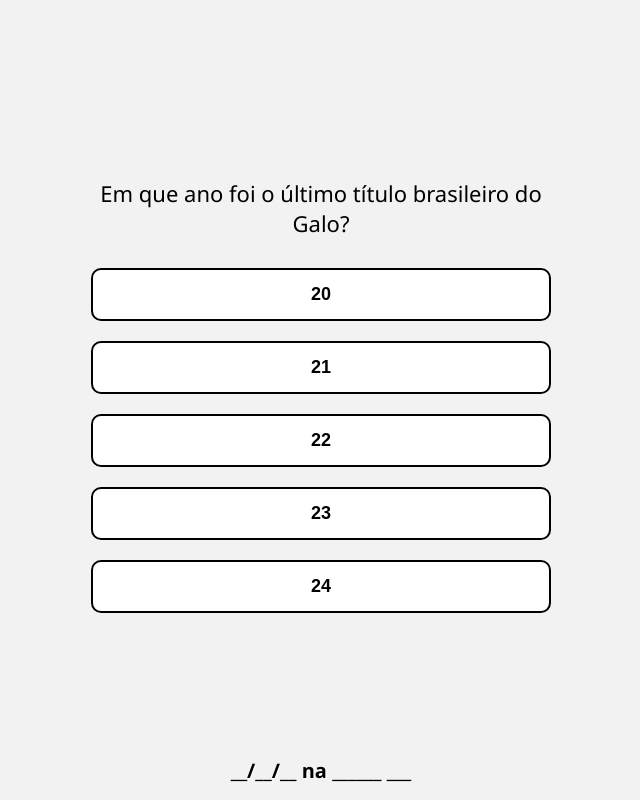
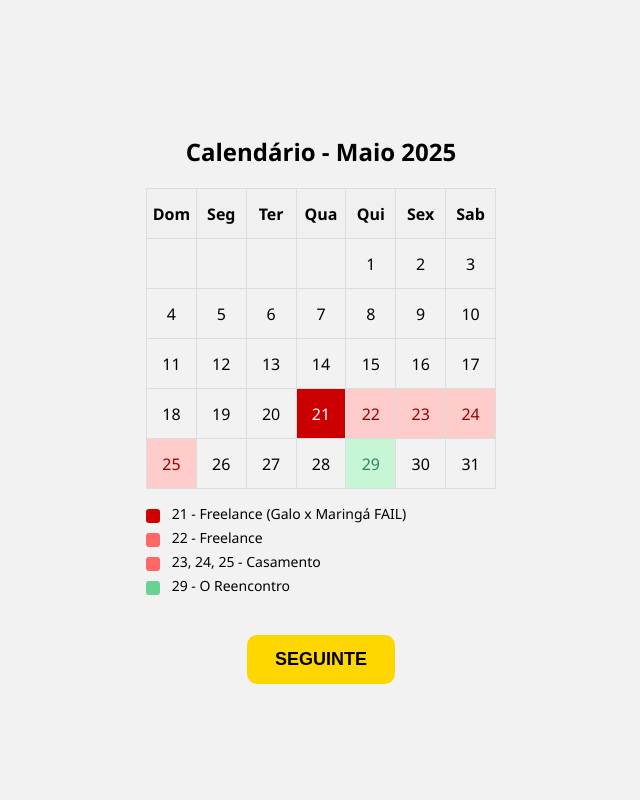
Before and after one commit to LeoAleiixo/quizparalara, a plain HTML site: page index.html in a window 1280 px wide. Both pictures are taken after a click on the button "Iniciar". Shown: the whole page, without its empty margins (319-959 px from the left). Drawn offline with nearby package versions, Linux system fonts and the light colour scheme; no server answers.

Commit message:
Atualiza Convite Cienciano

```diff
--- a/index.html
+++ b/index.html
@@ -11,22 +11,21 @@
 <body>
     <div class="container">
         <div id="intro" class="tela ativa">
-            <h1>Oi Lara 🖤, que bom ver você por aqui!</h1>
+            <h1>Oi Lara 🖤 sou eu de novo!</h1>
             <p style="margin-top: 20px; font-size: 18px; line-height: 1.5;">
-                Tantos anos se passaram, desde o ensino fundamental até te reencontrar agora na internet.
-                Tivemos algumas conversas sobre o nosso Galo durante esse curto tempo que voltamos a nos falar,
-                então resolvi desenvolver esse quiz para você.
+                Você já sabe como funciona, né? Então deixei o quiz de lado pra te lembrar da sua agenda… cheia das suas
+                observações que, claro, eu guardei com todo carinho.
             </p>
             <p style="margin-top: 16px; font-size: 16px; line-height: 1.5;">
-                (Aumente o volume antes de iniciar)
+                (Lembre-se de aumentar o volume antes de iniciar kkkk)
             </p>
             <button onclick="iniciar()">Iniciar</button>
         </div>
 
-        <div id="quiz" class="tela">
-            <div id="pergunta"></div>
-            <div id="respostas"></div>
-            <footer id="gabarito">__/__/__ na ______ ___</footer>
+        <div id="calendario" class="tela">
+            <h2>Calendário - Maio 2025</h2>
+            <div id="calendar"></div>
+            <button onclick="mostrarFinal()">SEGUINTE</button>
         </div>
 
         <div id="final" class="tela">
@@ -35,14 +34,13 @@
             <div class="escudos">
                 <img src="galo.png" alt="Galo" class="escudo">
                 <img src="letrax.png" alt="X" class="x">
-                <img src="maringa.png" alt="Maringá" class="escudo">
+                <img src="cienciano.png" alt="Maringá" class="escudo">
             </div>
 
             <img src="ingressos.png" alt="Ingressos" class="ingresso">
 
-            <div style="margin-top: 20px; font-size: 20px; font-weight: bold;">
-                21/05/25 na Arena MRV
-            </div>
+            <div id="contador" style="margin-top: 20px; font-size: 20px; font-weight: bold;"></div>
+
 
             <button onclick="mostrarFoto()">SEGUINTE</button>
         </div>
@@ -50,13 +48,23 @@
 
 
         <div id="convite" class="tela">
-            <h2 style="margin-bottom: 20px;">Bora fazer a vida imitar a arte?</h2>
-            <img src="leoelara.png" alt="Leo e Lara">
+            <h2 style="margin-bottom: 20px;">Bora renovar nossas lembranças?</h2>
+            <div class="fotos-leo-lara">
+                <img src="leoelaraold.png" alt="Leo e Lara Antigos" class="foto antiga">
+                <img src="leoelara.png" alt="Leo e Lara Atuais" class="foto atual">
+            </div>
+
+
             <div class="botoes-final">
-                <a href="https://wa.me/5531971212125?text=Partiu%20Arena%20com%20você!" target="_blank">Bora</a>
-                <a href="https://wa.me/5531971212125?text=Não%20vai%20dar!" target="_blank">Não</a>
+                <a href="https://wa.me/5531971212125?text=Siim%2C%20n%C3%B3s%20vamos%20no%20jogo%20do%20Galo%20contra%20o%20Cienciano%20nessa%20quinta%20as%2021h30%21%20Vamos%20combinar%20%F0%9F%92%96"
+                    target="_blank">Bora</a>
+
+                <a href="https://wa.me/5531971212125?text=Infelizmente%2C%20mais%20uma%20vez%20n%C3%A3o%20vou%20conseguir%20ir%20no%20jogo%20com%20voc%C3%AA%20%F0%9F%98%94"
+                    target="_blank">Não</a>
+
             </div>
         </div>
+
 
     </div>
 
--- a/script.js
+++ b/script.js
@@ -1,74 +1,82 @@
-const perguntas = [
-  {
-    pergunta: "Em que ano foi o último título brasileiro do Galo?",
-    opcoes: ["20", "21", "22", "23", "24"],
-    correta: "21",
-    gabarito: "21/__/__ na ______ ___"
-  },
-  {
-    pergunta: "Quantos anos o melhor goleiro do Brasil vai fazer no Galo?",
-    opcoes: ["05", "06", "07", "04", "03"],
-    correta: "05",
-    gabarito: "21/05/__ na ______ ___"
-  },
-  {
-    pergunta: "Qual o dia de fundação do Galo?",
-    opcoes: ["01", "05", "08", "25", "31"],
-    correta: "25",
-    gabarito: "21/05/25 na ______ ___"
-  },
-  {
-    pergunta: "Qual a melhor arena do Brasil?",
-    opcoes: ["Neo Quimica Arena", "Arena MRV", "Arena Barueri", "Ligga Arena", "Arena do Grêmio"],
-    correta: "Arena MRV",
-    gabarito: "21/05/25 na Arena MRV"
-  }
-];
-
-let indice = 0;
 const audio = document.getElementById("audio");
 
 function iniciar() {
   document.getElementById("intro").classList.remove("ativa");
   document.getElementById("intro").classList.add("escondido");
-  document.getElementById("quiz").classList.remove("escondido");
-  document.getElementById("quiz").classList.add("ativa");
+  document.getElementById("calendario").classList.remove("escondido");
+  document.getElementById("calendario").classList.add("ativa");
   audio.play();
-  notificarTelegram("🎶 Lara clicou em INICIAR o quiz!");
-  mostrarPergunta();
+  notificarTelegram("🎶 Lara clicou em INICIAR o convite com calendário!");
+  gerarCalendario(2025, 4); // Maio (mês 4, zero-based)
 }
 
-function mostrarPergunta() {
-  const p = perguntas[indice];
-  document.getElementById("pergunta").innerText = p.pergunta;
-  const respostasDiv = document.getElementById("respostas");
-  respostasDiv.innerHTML = "";
-  p.opcoes.forEach(op => {
-    const btn = document.createElement("button");
-    btn.innerText = op;
-    btn.onclick = () => verificarResposta(op);
-    respostasDiv.appendChild(btn);
-  });
-  document.getElementById("gabarito").innerText = indice === 0 ? "__/__/__ na ______ ___" : perguntas[indice - 1].gabarito;
+// Gera o calendário de Maio 2025 e marca os dias especiais
+function gerarCalendario(ano, mes) {
+  const calendarDiv = document.getElementById("calendar");
+  calendarDiv.innerHTML = "";
+
+  const diasSemana = ['Dom', 'Seg', 'Ter', 'Qua', 'Qui', 'Sex', 'Sab'];
+  const primeiroDiaSemana = new Date(ano, mes, 1).getDay(); // 0=Dom, 4=Qui (confirmado)
+  const ultimoDiaMes = new Date(ano, mes + 1, 0).getDate();
+
+  let tabela = '<table><thead><tr>';
+  diasSemana.forEach(dia => tabela += `<th>${dia}</th>`);
+  tabela += '</tr></thead><tbody><tr>';
+
+  // Espaços antes do 1º dia do mês
+  for (let i = 0; i < primeiroDiaSemana; i++) {
+    tabela += '<td></td>';
+  }
+
+  // Dias do mês com marcações
+  for (let dia = 1; dia <= ultimoDiaMes; dia++) {
+    // Quebra de linha na semana
+    if ((dia + primeiroDiaSemana - 1) % 7 === 0 && dia !== 1) {
+      tabela += '</tr><tr>';
+    }
+
+    // Classes e legendas para dias especiais
+    let classe = '';
+    let titulo = '';
+
+    if (dia === 21) {
+      classe = 'dia-marcado-forte';
+      titulo = 'Galo x Maringá';
+    } else if ([22].includes(dia)) {
+      classe = 'dia-marcado';
+      titulo = 'Freelancer';
+    } else if ([23, 24, 25].includes(dia)) {
+      classe = 'dia-marcado';
+      titulo = 'Casamento';
+    } else if (dia === 29) {
+      classe = 'dia-verde';
+      titulo = 'O Reencontro';
+    }
+
+    tabela += `<td class="${classe}" title="${titulo}">${dia}</td>`;
+  }
+
+  tabela += '</tr></tbody></table>';
+
+  // Legendas
+  tabela += `
+    <div class="legend">
+      <div class="legend-item"><span class="legend-color legend-vermelho-forte"></span> 21 - Freelance (Galo x Maringá FAIL)</div>
+      <div class="legend-item"><span class="legend-color legend-vermelho"></span> 22 - Freelance</div>
+      <div class="legend-item"><span class="legend-color legend-vermelho"></span> 23, 24, 25 - Casamento</div>
+      <div class="legend-item"><span class="legend-color legend-verde"></span> 29 - O Reencontro</div>
+    </div>
+  `;
+
+  calendarDiv.innerHTML = tabela;
 }
 
-function verificarResposta(resposta) {
-  const perguntaAtual = perguntas[indice];
-  if (resposta === perguntaAtual.correta) {
-    notificarTelegram(`✅ Lara acertou: "${perguntaAtual.pergunta}" → ${resposta}`);
-    indice++;
-    if (indice < perguntas.length) {
-      mostrarPergunta();
-    } else {
-      document.getElementById("quiz").classList.remove("ativa");
-      document.getElementById("quiz").classList.add("escondido");
-      document.getElementById("final").classList.remove("escondido");
-      document.getElementById("final").classList.add("ativa");
-      document.getElementById("gabarito").innerText = perguntas[perguntas.length - 1].gabarito;
-    }
-  } else {
-    alert("Errou! Tenta de novo...");
-  }
+function mostrarFinal() {
+  document.getElementById("calendario").classList.remove("ativa");
+  document.getElementById("calendario").classList.add("escondido");
+  document.getElementById("final").classList.remove("escondido");
+  document.getElementById("final").classList.add("ativa");
+  notificarTelegram("➡️ Lara clicou no botão SEGUINTE do calendário");
 }
 
 function mostrarFoto() {
@@ -94,8 +102,7 @@ function mostrarFoto() {
     });
   }, 1000);
 
-
-  notificarTelegram("➡️ Lara terminou o quiz e clicou no botão SEGUINTE");
+  notificarTelegram("➡️ Lara terminou o convite e clicou no botão SEGUINTE");
 }
 
 function responderBora() {
@@ -124,3 +131,31 @@ function notificarTelegram(mensagem) {
     })
   });
 }
+
+function atualizarContador() {
+  const contador = document.getElementById("contador");
+  // Data alvo: 29 Maio 2025, 21:30 Brasília (UTC-3)
+  // Para garantir o horário certo, vamos usar UTC e ajustar o fuso
+  const dataAlvo = new Date(Date.UTC(2025, 4, 29, 0, 30)); // 21:30 Brasília = 00:30 UTC (do dia seguinte)
+
+  const agora = new Date();
+  const diff = dataAlvo - agora;
+
+  if (diff <= 0) {
+    contador.innerHTML = "O evento já começou!";
+    clearInterval(intervalId);
+    return;
+  }
+
+  const dias = Math.floor(diff / (1000 * 60 * 60 * 24));
+  const horas = Math.floor((diff / (1000 * 60 * 60)) % 24);
+  const minutos = Math.floor((diff / (1000 * 60)) % 60);
+  const segundos = Math.floor((diff / 1000) % 60);
+
+  contador.innerHTML = `Faltam ${dias}d ${horas}h ${minutos}m ${segundos}s para O Reencontro!`;
+}
+
+const intervalId = setInterval(atualizarContador, 1000);
+
+// Chamar uma vez para iniciar já mostrando o valor
+atualizarContador();
--- a/style.css
+++ b/style.css
@@ -163,3 +163,138 @@ footer#gabarito {
         font-size: 18px;
     }
 }
+
+#calendar {
+    margin: 20px auto;
+    max-width: 350px;
+}
+
+#calendar table {
+    width: 100%;
+    border-collapse: collapse;
+}
+
+#calendar th,
+#calendar td {
+    border: 1px solid #ddd;
+    width: 14.28%;
+    height: 50px;
+    text-align: center;
+    vertical-align: middle;
+    position: relative;
+    cursor: default;
+    font-weight: normal;
+}
+
+#calendar th {
+    background: #f0f0f0;
+    font-weight: bold;
+}
+
+.dia-marcado {
+    background-color: #ffcccc;
+    color: #900;
+    font-weight: bold;
+    cursor: default;
+}
+
+.dia-marcado-forte {
+    background-color: #cc0000;
+    color: #fff;
+    font-weight: bold;
+}
+
+.dia-verde {
+    background-color: #c6f6d5;
+    color: #2f855a;
+    font-weight: bold;
+}
+
+.legend {
+    margin-top: 15px;
+    max-width: 350px;
+    margin-left: auto;
+    margin-right: auto;
+    text-align: left;
+    font-size: 14px;
+}
+
+.legend-item {
+    margin-bottom: 5px;
+}
+
+.legend-color {
+    display: inline-block;
+    width: 14px;
+    height: 14px;
+    margin-right: 8px;
+    vertical-align: middle;
+    border-radius: 3px;
+}
+
+.legend-vermelho-forte {
+    background-color: #cc0000;
+}
+
+.legend-vermelho {
+    background-color: #ff6666;
+}
+
+.legend-verde {
+    background-color: #68d391;
+}
+
+.imagens-convite {
+    display: flex;
+    justify-content: center;
+    align-items: center;
+    gap: 20px;
+    flex-wrap: wrap;
+    margin-bottom: 20px;
+}
+
+.imagens-convite img {
+    width: 100%;
+    max-width: 200px;
+    border-radius: 12px;
+    box-shadow: 0 0 10px rgba(0, 0, 0, 0.2);
+}
+
+.fotos-leo-lara {
+    display: flex;
+    justify-content: center;
+    align-items: center;
+    gap: 16px;
+    flex-wrap: wrap;
+}
+
+.fotos-leo-lara img {
+    width: 100%;
+    max-width: 140px;
+    border-radius: 16px;
+    opacity: 0;
+    transform: scale(0.95);
+    filter: grayscale(100%);
+    animation: aparecerAntiga 1s ease forwards;
+}
+
+.fotos-leo-lara img.atual {
+    animation: aparecerAtual 2s ease forwards;
+    animation-delay: 1s;
+}
+
+@keyframes aparecerAntiga {
+    to {
+        opacity: 1;
+        transform: scale(1);
+        filter: grayscale(0%);
+    }
+}
+
+@keyframes aparecerAtual {
+    to {
+        opacity: 1;
+        transform: scale(1);
+        filter: grayscale(0%);
+    }
+}
```
Also changed, not shown: cienciano.png (added), ingressos.png, 1 other file.
